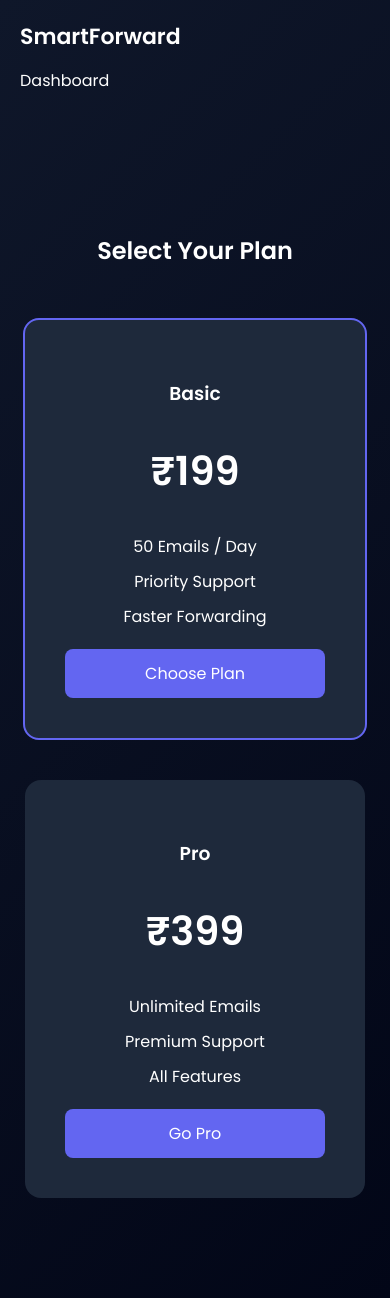
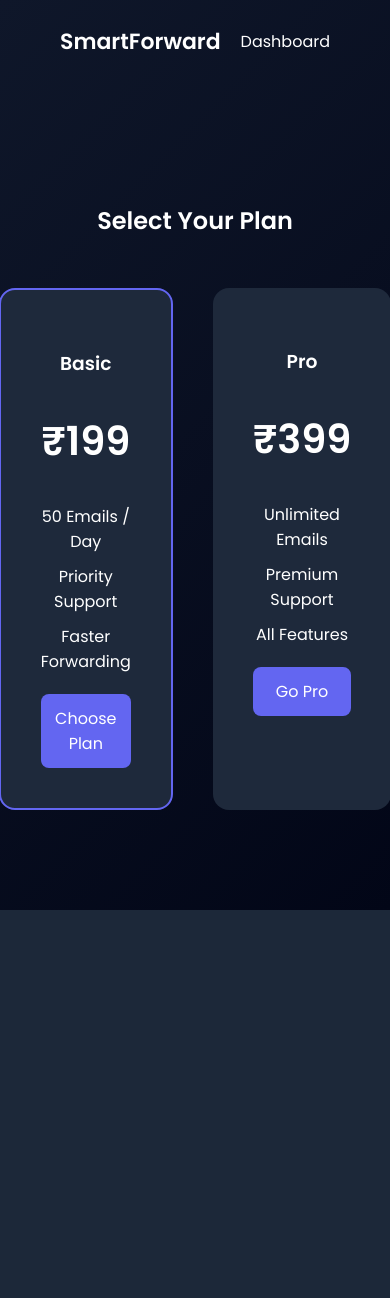
Before and after one commit to sahilkhan2412/SMART-FORWARD, a Flask app: page /plan in a window 390 px wide. After the commit the page ends 910 px from the top, so only its background shows below. Run offline with Flask 3, Linux system fonts and the light colour scheme; parts of the project's set-up code (start-up, migrations or seed data) failed here and were passed over.

Commit message:
Update project files

```diff
--- a/static/style.css
+++ b/static/style.css
@@ -227,38 +227,3 @@ footer {
     background: #020617;
 
 }
-
-/* MOBILE FIX */
-
-@media(max-width:768px) {
-
-    nav {
-        flex-direction: column;
-        align-items: flex-start;
-        padding: 20px;
-    }
-
-    .menu {
-        flex-direction: column;
-        gap: 12px;
-        margin-top: 15px;
-    }
-
-    .hero {
-        padding: 80px 10px;
-    }
-
-    .hero h1 {
-        font-size: 32px;
-    }
-
-    .grid {
-        grid-template-columns: 1fr;
-    }
-
-    .price-grid {
-        flex-direction: column;
-        align-items: center;
-    }
-
-}
```
